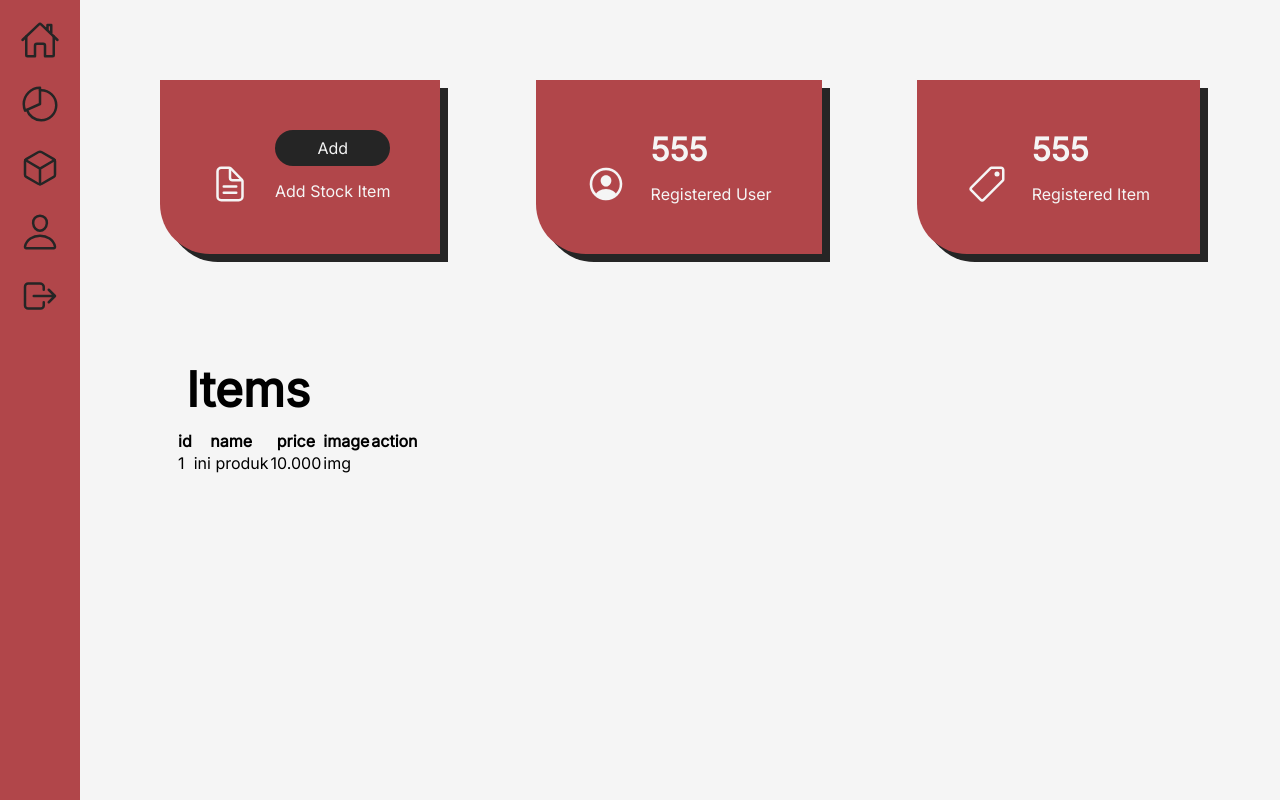
After one commit to wyvxrnnan/second-e-commerce, a PHP site: page /admin/dashboard.html in a window 1280 px wide. The commit adds this page. Run offline with PHP 8.4, Linux system fonts and the light colour scheme.

Commit message:
Add files via upload

```diff
--- /dev/null
+++ b/pkk/admin/dashboard.html
@@ -0,0 +1,81 @@
+<!DOCTYPE html>
+<html lang="en">
+<head>
+    <meta charset="UTF-8">
+    <meta http-equiv="X-UA-Compatible" content="IE=edge">
+    <meta name="viewport" content="width=device-width, initial-scale=1.0">
+    <title>admin only</title>
+    <link rel="stylesheet" href="../style/dashboard.css">
+    <script type="module" src="https://unpkg.com/ionicons@7.1.0/dist/ionicons/ionicons.esm.js"></script>
+    <script nomodule src="https://unpkg.com/ionicons@7.1.0/dist/ionicons/ionicons.js"></script>
+</head>
+<body>
+    <div class="sidebar">
+        <div class="links">
+            <a href="dashboard.html"><ion-icon name="home-outline"></ion-icon></a>
+            <a><ion-icon name="pie-chart-outline"></ion-icon></a>
+            <a><ion-icon name="cube-outline"></ion-icon></a>
+            <a><ion-icon name="person-outline"></ion-icon></a>
+            <a><ion-icon name="log-out-outline"></ion-icon></a>
+        </div>
+    </div>
+    <div class="content">
+        <div class="card-container">
+            <div class="card">
+                <div class="left">
+                    <ion-icon name="document-text-outline"></ion-icon>
+                </div>
+                <div class="right">
+                    <button class="btn">add</button>
+                    <span class="desc">add stock item</span>
+                </div>
+            </div>
+
+            <div class="card">
+                <div class="left">
+                    <ion-icon name="person-circle-outline"></ion-icon>
+                </div>
+                <div class="right">
+                    <span class="title">555</span>
+                    <span class="desc">registered user</span>
+                </div>
+            </div>
+
+            <div class="card">
+                <div class="left">
+                    <ion-icon name="pricetag-outline"></ion-icon>
+                </div>
+                <div class="right">
+                    <span class="title">555</span>
+                    <span class="desc">registered item</span>
+                </div>
+            </div>
+        </div>
+
+        <div class="table-container">
+            <div class="table">
+                <div class="header">Items</div>
+                <table>
+                    <thead>
+                        <tr>
+                            <th>id</th>
+                            <th>name</th>
+                            <th>price</th>
+                            <th>image</th>
+                            <th>action</th>
+                        </tr>
+                    </thead>
+                    <tbody>
+                        <tr>
+                            <td>1</td>
+                            <td>ini produk</td>
+                            <td>10.000</td>
+                            <td>img</td>
+                        </tr>
+                    </tbody>
+                </table>
+            </div>
+        </div>
+    </div>
+</body>
+</html>
--- /dev/null
+++ b/pkk/style/dashboard.css
@@ -0,0 +1,143 @@
+@import url('https://fonts.googleapis.com/css2?family=Inter&family=Noto+Serif+SC&family=Source+Sans+Pro&display=swap');
+
+:root {
+    --white: #F5F5F5;
+    --black: #252525;
+    --red: #B1464A;
+    --light: #FFF0DE;
+}
+
+* {
+    margin: 0;
+    padding: 0;
+    box-sizing: border-box;
+    scroll-behavior: smooth;
+    font-family: 'Inter', sans-serif;
+}
+
+body {
+    background-color: var(--white);
+    min-width: 100vw;
+    max-width: 100vw;
+    min-height: 100vh;
+    max-height: 100vh;
+    overflow-x: hidden;
+    display: flex;
+}
+
+.sidebar {
+    background-color: var(--red);
+}
+
+.sidebar .links{
+    padding: 20px;
+    display: flex;
+    flex-direction: column;
+    justify-content: center;
+    gap: 20px;
+}
+
+
+.sidebar .links a {
+    text-decoration: none;
+    color: var(--black);
+}
+
+ion-icon {
+    font-size: 2.5em;
+}
+
+ion-icon:hover {
+    cursor: pointer;
+    color: var(--white);
+}
+
+/*content*/
+
+.content {
+    padding: 5rem;
+    width: 100%;
+    display: flex;
+    flex-direction: column;
+    gap: 5rem;
+}
+
+.card-container {
+    width: 100%;
+    display: flex;
+    justify-content: space-between;
+}
+
+.card {
+    display: flex;
+    flex-direction: row;
+    padding: 50px;
+    background-color: var(--red);
+    gap: 25px;
+    box-shadow: 8px 8px var(--black);
+    border-bottom-left-radius: 50px;
+}
+
+.card .left {
+    display: flex;
+    margin-top: auto;
+    color: var(--white);
+}
+
+.card .right {
+    display: flex;
+    flex-direction: column;
+    gap: 15px;
+}
+
+.card .right .title {
+    font-size: 2em;
+    font-weight: 600;
+    color: var(--white);
+}
+
+.card .right .btn {
+    border: none;
+    background-color: var(--black);
+    color: var(--white);
+    font-size: 1em;
+    text-transform: capitalize;
+    padding: 8px 30px;
+    border-radius: 25px ;
+}
+
+.card .right .btn:hover {
+    color: var(--black);
+    background-color: var(--light);
+    cursor: pointer;
+    font-weight: 600;
+}
+
+.card .right .desc {
+    font-size: 1em;
+    text-transform: capitalize;
+    color: var(--white);
+}
+
+/* table */
+
+.table-container {
+    display: flex;
+}
+
+.table {
+    width: 100%;
+    padding: 1rem;
+}
+
+.table .header {
+    width: 100%;
+    font-size: 3em;
+    font-weight: 600;
+    padding: 10px;
+
+}
+
+.table table {
+    border: none;
+}
--- a/pkk/style/logreg.css
+++ b/pkk/style/logreg.css
@@ -20,9 +20,6 @@ body {
     min-height: 100vh;
     max-height: 100vh;
     overflow-x: hidden;
-}
-
-body {
     display: flex;
 }
 
@@ -148,7 +145,7 @@ body {
     cursor: pointer;
 }
 
-#name {
+#email {
     display: none;
 }
 
```
Also changed, not shown: pkk/index.html (+4 -4 lines), pkk/js/cart.js (added, +25 -0 lines), pkk/js/logreg.js (+10 -5 lines), pkk/pages/cart.html (+47 -0 lines), pkk/pages/logreg.php (added, +86 -0 lines), pkk/pages/menu.html (added, +26 -0 lines), pkk/sql/connection.php (added, +14 -0 lines), pkk/style/cart.css (added, +144 -0 lines), pkk/style/menu.css (added, +107 -0 lines).
